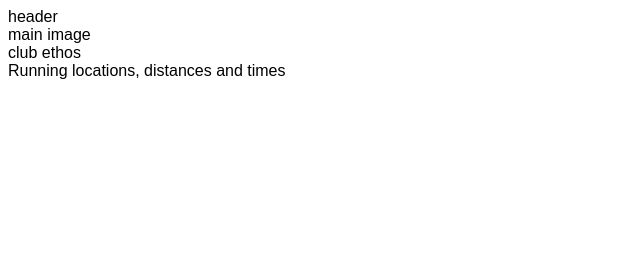
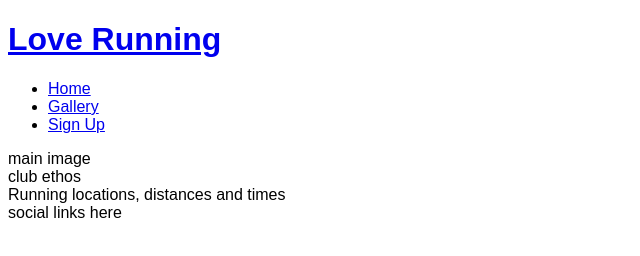
Before and after one commit to Rabah10/love-running-project, a plain HTML site: page index.html in a window 1280 px wide. Shown: the whole page, without its empty margins (0-640 px from the left). Drawn offline with Linux system fonts and the light colour scheme.

Commit message:
adding basic header structure

```diff
--- a/index.html
+++ b/index.html
@@ -10,7 +10,26 @@
     <title>Love Running</title>
 </head>
 <body>
-    <header>header</header>
+    <header>
+        <a href="index.html">
+            <h1>Love Running</h1>
+        </a>
+        <nav>
+            <ul>
+                <li>
+                    <a href="index.html">Home</a>
+                </li>
+
+                <li>
+                    <a href="#">Gallery</a>
+                </li>
+
+                <li>
+                    <a href="#">Sign Up</a>
+                </li>
+            </ul>
+        </nav>
+    </header>
 
     <section>
         main image
@@ -21,8 +40,12 @@
     </section>
 
     <section>
+
         Running locations, distances and times
     </section>
 
+    <footer>
+        social links here
+    </footer>
 </body>
 </html>
```
